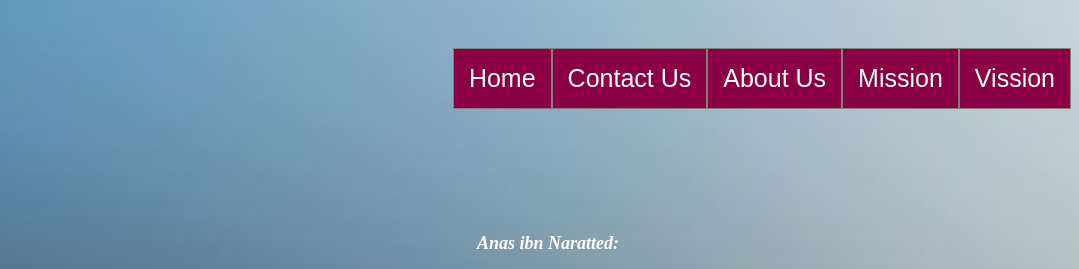
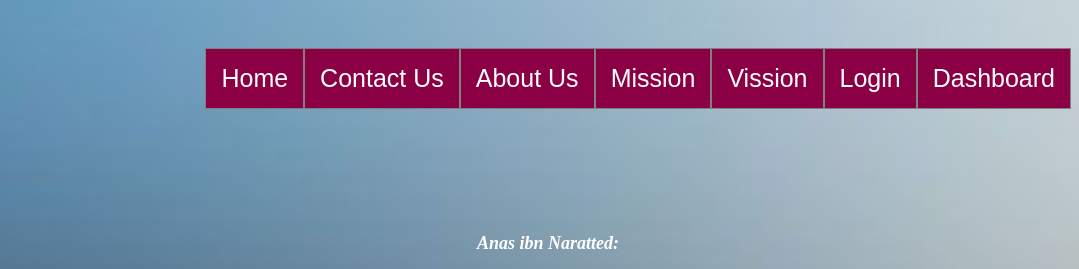
Before and after one commit to KhawarAbbasi1/WAD-Assignment-2, a plain HTML site: page index.html in a window 1280 px wide. Shown: the top 269 px of the page, 201-1280 px from the left. Drawn offline with Linux system fonts and the light colour scheme.

Commit message:
Update index.html

```diff
--- a/index.html
+++ b/index.html
@@ -9,6 +9,8 @@
     <body>
         <!-- HEADER -->
         <div class="header" >
+            <a class="h" href="Admin View Panel.html" target="_blank">Dashboard</a>
+            <a class="h" href="Login.html" target="_blank">Login</a>
             <a class="h" href="Vission.html" target="_blank">Vission</a>
             <a class="h" href="Mission.html" target="_blank">Mission</a>
             <a class="h" href="About Us.html" target="_blank">About Us</a>
```
